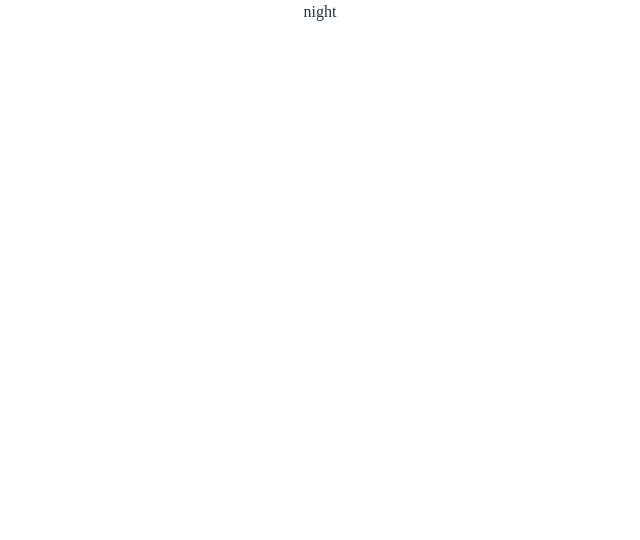
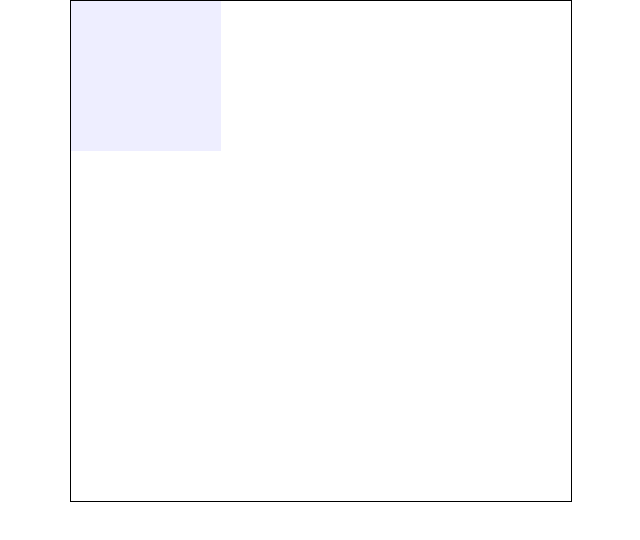
Before and after one commit to hanna-debussy/yellow, a Vue app: page /night in a window 1280 px wide. Shown: the top 540 px of the page, without its empty margins (320-960 px from the left). Built offline with nearby package versions, Linux system fonts and the light colour scheme; a web font is replaced by a local one.

Commit message:
🪐[ADD] and more skeleton...

```diff
--- a/src/App.vue
+++ b/src/App.vue
@@ -9,5 +9,5 @@ import { RouterView } from 'vue-router';
 <style>
 @import "assets/css/bootstrap-grid.css";
 @import "assets/css/introduction.css";
-@import "assets/css/day.css";
+@import "assets/css/night.css";
 </style>
--- a/src/components/day/DayView.vue
+++ b/src/components/day/DayView.vue
@@ -1,15 +1,11 @@
 <template>
   <div>
     <h-button></h-button>
-    <div class="space">
-      <SolarSystem/>
-    </div>
   </div>
 </template>
 
 <script setup>
 import HButton from '@/components/h-button'
-import SolarSystem from "@/components/solarSystem/SolarSystem.vue"
 
 customElements.define('h-button', HButton)
 </script>
--- a/src/components/night/NightView.vue
+++ b/src/components/night/NightView.vue
@@ -1,8 +1,11 @@
 <template>
-night
+  <div class="space">
+    <SolarSystem/>
+  </div>
 </template>
 
 <script setup>
+import SolarSystem from "@/components/solarSystem/SolarSystem.vue"
 </script>
 
 <style>
```
Also changed, not shown: src/assets/css/night.css (renamed from src/assets/css/day.css).
